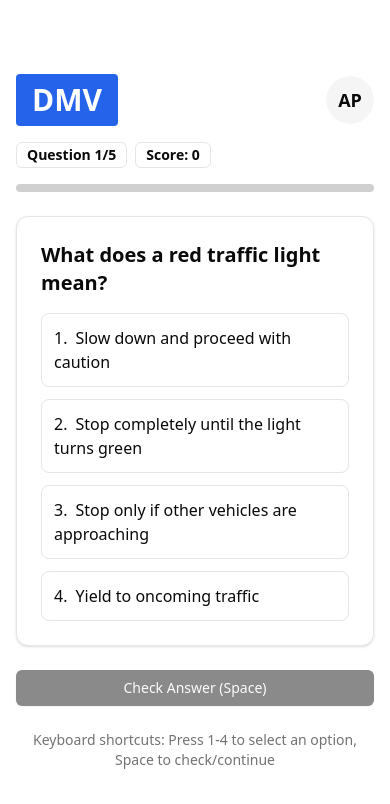
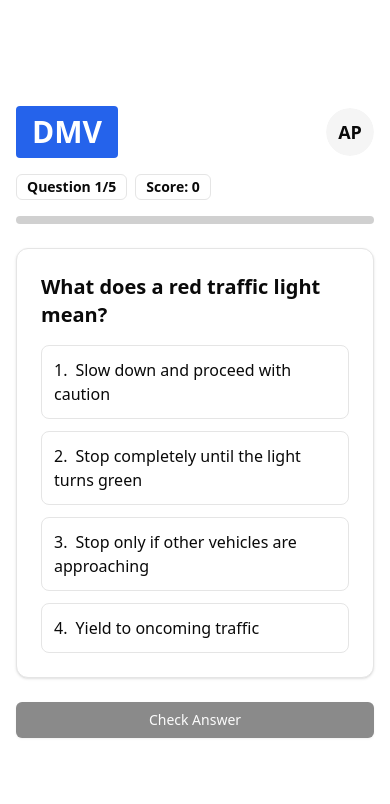
Before and after one commit to alvropena/dmv.gg, a Next.js app: page / in a window 390 px wide. Shown: the top 804 px of the page. Built offline with nearby package versions, Linux system fonts and the light colour scheme.

Commit message:
Update layout and add mobile screen detection hook

```diff
--- a/app/layout.tsx
+++ b/app/layout.tsx
@@ -14,8 +14,8 @@ const geistMono = localFont({
 });
 
 export const metadata: Metadata = {
-  title: "Create Next App",
-  description: "Generated by create next app",
+  title: "DMV - Knowledge Test",
+  description: "A simple quiz to help you prepare for the DMV knowledge test.",
 };
 
 export default function RootLayout({
--- a/app/page.tsx
+++ b/app/page.tsx
@@ -7,6 +7,28 @@ import { Progress } from "@/components/ui/progress";
 import { Badge } from "@/components/ui/badge";
 import { CheckCircle, XCircle, Trophy, RotateCcw } from "lucide-react";
 import { Avatar, AvatarFallback } from "@/components/ui/avatar";
+
+// Custom hook to detect mobile screens
+const useIsMobile = () => {
+  const [isMobile, setIsMobile] = useState(false);
+
+  useEffect(() => {
+    const checkIsMobile = () => {
+      setIsMobile(window.innerWidth < 768);
+    };
+
+    // Initial check
+    checkIsMobile();
+
+    // Add event listener
+    window.addEventListener('resize', checkIsMobile);
+
+    // Cleanup
+    return () => window.removeEventListener('resize', checkIsMobile);
+  }, []);
+
+  return isMobile;
+};
 
 // Sample questions with text and images
 const sampleQuestions = [
@@ -66,6 +88,7 @@ const sampleQuestions = [
 ];
 
 export default function Home() {
+  const isMobile = useIsMobile();
   const [currentQuestionIndex, setCurrentQuestionIndex] = useState(0);
   const [selectedOption, setSelectedOption] = useState<number | null>(null);
   const [isAnswerRevealed, setIsAnswerRevealed] = useState(false);
@@ -278,21 +301,23 @@ export default function Home() {
               disabled={selectedOption === null}
               className="w-full"
             >
-              Check Answer (Space)
+              Check Answer{!isMobile && " (Space)"}
             </Button>
           ) : (
             <Button onClick={goToNextQuestion} className="w-full">
-              Next Question (Space)
+              Next Question{!isMobile && " (Space)"}
             </Button>
           )}
         </div>
 
+        {!isMobile && (
           <div className="mt-6 text-center text-sm text-muted-foreground">
             <p>
               Keyboard shortcuts: Press 1-4 to select an option, Space to
               check/continue
             </p>
           </div>
+        )}
       </div>
     </div>
   );
```
Lines whose indentation alone changed are shown as unchanged.
